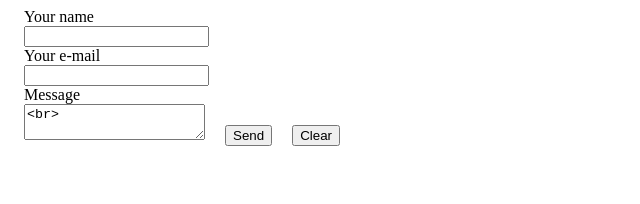
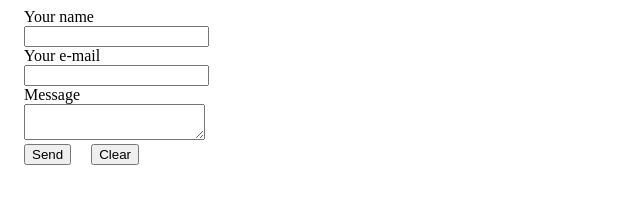
Before and after one commit to dpradhan25/dpradhan25, a plain HTML site: page index.html in a window 1280 px wide. Shown: the whole page, without its empty margins (0-640 px from the left). Drawn offline with Linux system fonts and the light colour scheme.

Commit message:
Update index.html

```diff
--- a/index.html
+++ b/index.html
@@ -4,8 +4,8 @@
     Your e-mail<br>
     <input type="text" name="cf_email"><br>
     Message<br>
-    <textarea name="cf_message"><br>
-    </textarea>
+    <textarea name="cf_message">
+    </textarea><br>
     <input type="submit" value="Send">
     <input type="reset" value="Clear">
 </form>
```
